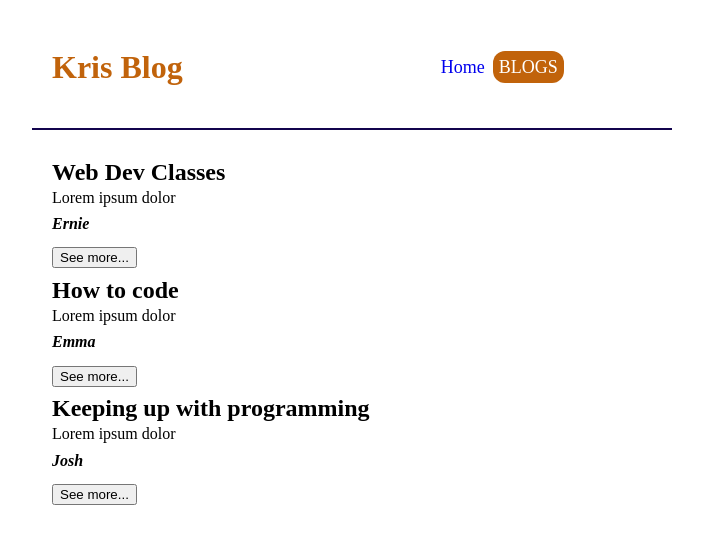
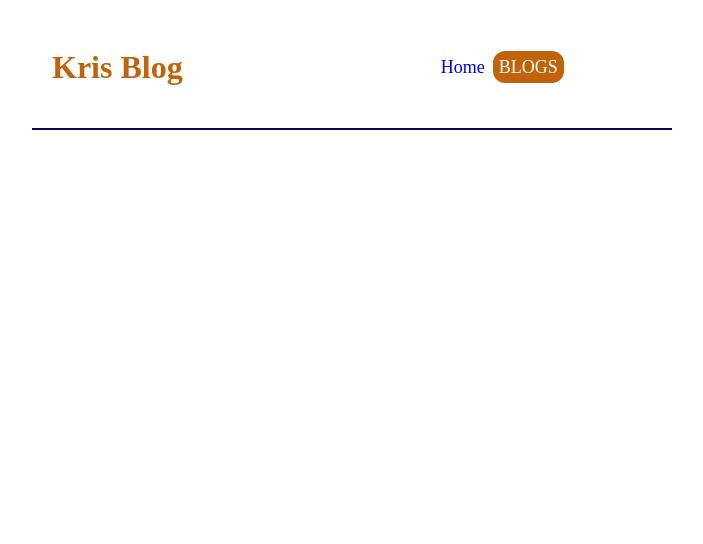
Before and after one commit to ernestkris6/web, a React (Create React App) app: page / in a window 1280 px wide. Shown: the top 544 px of the page, without its empty margins (288-991 px from the left). Built offline with nearby package versions, Linux system fonts and the light colour scheme.

Commit message:
usestate

```diff
--- a/src/Pages/Home.js
+++ b/src/Pages/Home.js
@@ -1,25 +1,14 @@
 import React from 'react';
 import './Home.css'
-import { useState } from 'react';
+
 
 const Home = () => {
 
-    const [blogs, setBlogs] = useState([
-        {title : "Web Dev Classes", author : "Ernie", body : "Lorem ipsum dolor", id : "1"},
-        {title : "How to code", author : "Emma", body : "Lorem ipsum dolor",  id : "2"},
-        {title : "Keeping up with programming", author : "Josh", body : "Lorem ipsum dolor",  id : "3"}
-    ])
+
 
     return (
         <div className='home'>
-              {blogs.map((blog) => (
-                <div>
-                    <h2>{blog.title}</h2>
-                    <p>{blog.body}</p>
-                    <h4><i>{blog.author}</i></h4>
 
-                    <button>See more...</button>
-                </div>))}
         </div>
      );
 }
```
Also changed, not shown: src/Blog.js (+18 -3 lines).
